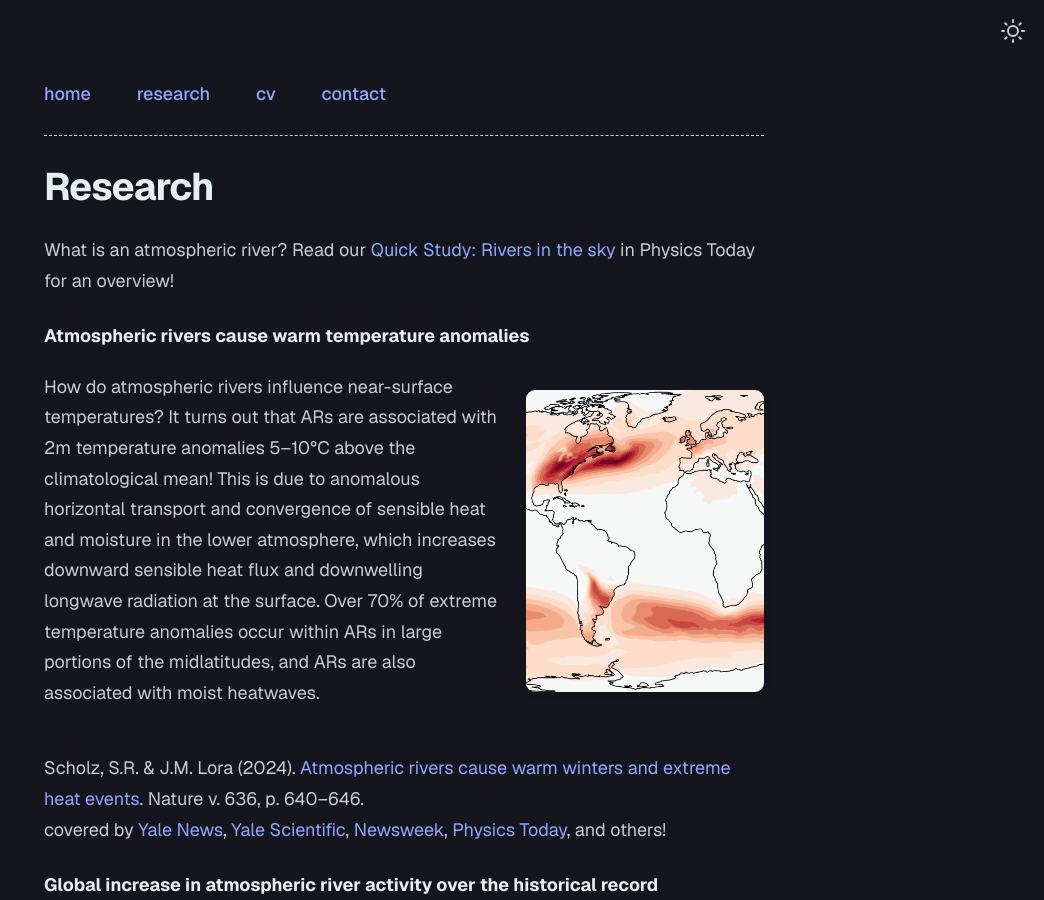
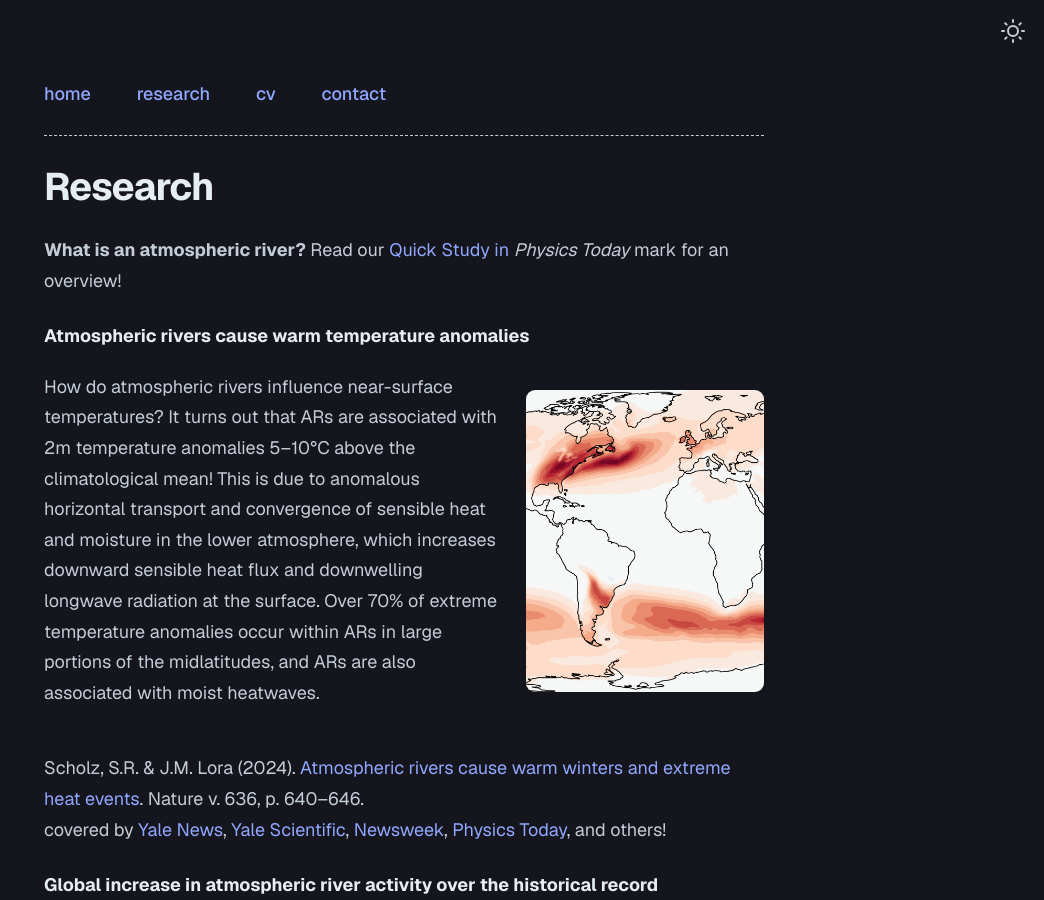
Before and after one commit to serenarscholz/serenarscholz.github.io, a Jekyll site: the page built from research.md, in a window 1280 px wide and 900 px high. Shown: the whole window, without its empty margins (236-1280 px from the left). Built offline with Jekyll 4.4.1, drawn with Linux system fonts in a browser that asks for light colours.

Commit message:
Update research.md

```diff
--- a/research.md
+++ b/research.md
@@ -4,7 +4,7 @@ title: Research
 permalink: /research/
 ---
 
-What is an atmospheric river? Read our [Quick Study: Rivers in the sky](https://doi.org/10.1063/pt.171e3ee933) in Physics Today for an overview!
+**What is an atmospheric river?** Read our [Quick Study in *Physics Today*](https://doi.org/10.1063/pt.171e3ee933) mark for an overview!
 
 #### Atmospheric rivers cause warm temperature anomalies
 
```
